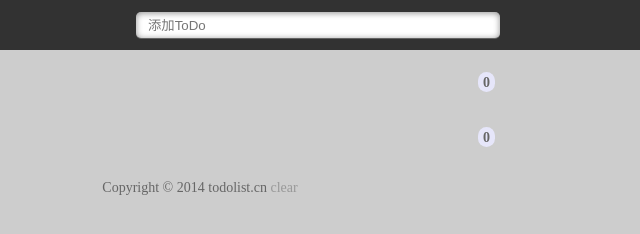
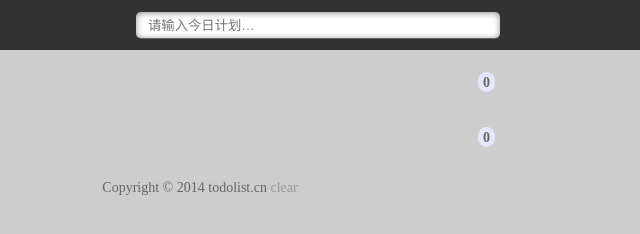
Before and after one commit to liuxiansheng923/notePad, a plain HTML site: page index.html in a window 1280 px wide. Shown: the full height of the page, 440-1080 px from the left. Drawn offline with Linux system fonts and the light colour scheme.

Commit message:
Update index.html

```diff
--- a/index.html
+++ b/index.html
@@ -14,7 +14,7 @@
     <header>
         <section>
                 <label for="title">ToDoList</label>
-                <input type="text" id="title" name="title" placeholder="添加ToDo" required="required" autocomplete="off" />
+                <input type="text" id="title" name="title" placeholder="请输入今日计划&hellip;" required="required" autocomplete="off" />
 
             </section>
     </header>
```
